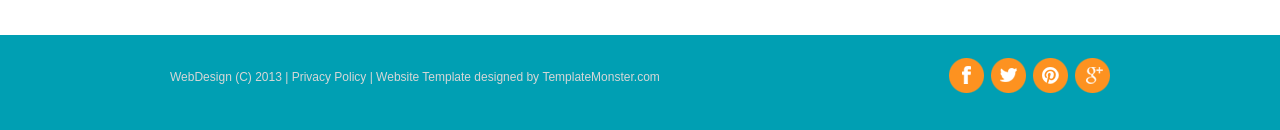
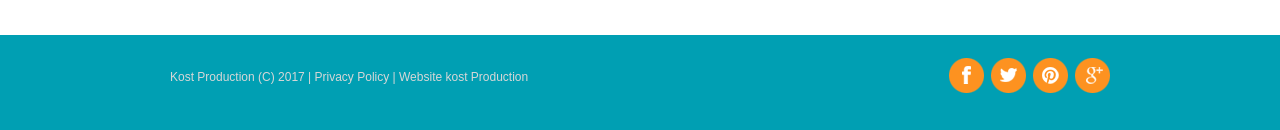
Before and after one commit to kostproduction/kostproduction.github.io, a plain HTML site: page index-3.html in a window 1280 px wide. Shown: the part 1313-1443 px from the top of the page. Drawn offline with nearby package versions, Linux system fonts and the light colour scheme.

Commit message:
Update index-3.html

```diff
--- a/index-3.html
+++ b/index-3.html
@@ -128,8 +128,8 @@
       <a href="#"></a>
     </div>
       <div class="copy">
-      WebDesign (C) 2013 | <a href="#">Privacy Policy</a> | Website Template  designed by <a href="http://www.templatemonster.com/" rel="nofollow">TemplateMonster.com</a>
-      </div>
+      Kost Production (C) 2017 | <a href="#">Privacy Policy</a> | Website <a href="https://kostproduction.github.io/" rel="nofollow">kost Production</a>
+         </div>
     </div>
   </div>
 </footer>
```
